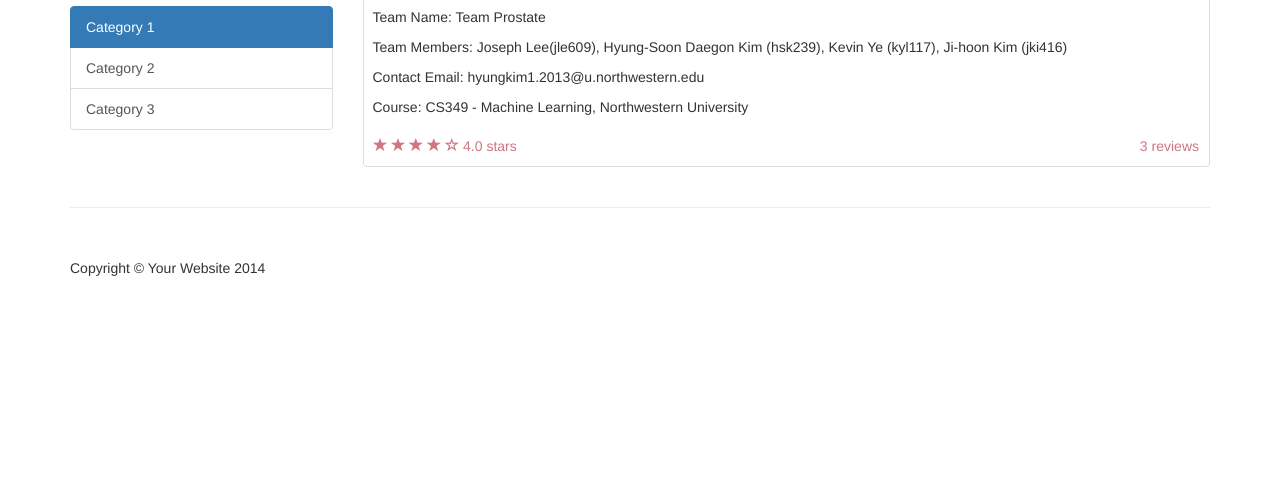
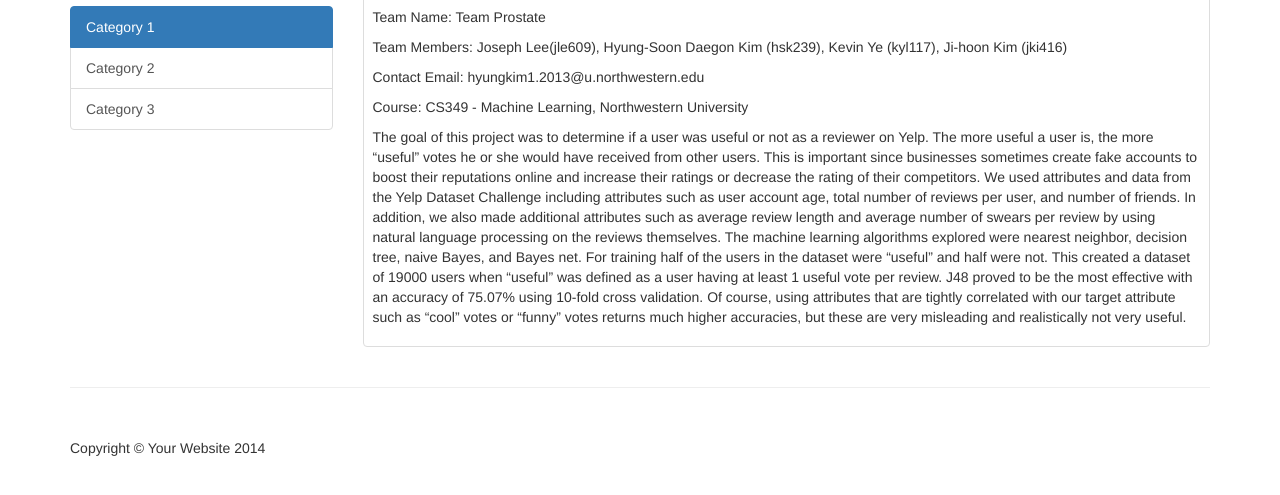
Before and after one commit to jlee-snn/machinelearningreport, a plain HTML site: page index.html in a window 1280 px wide. Shown: the part 113-608 px from the top of the page. Drawn offline with Linux system fonts and the light colour scheme.

Commit message:
Update index.html

```diff
--- a/index.html
+++ b/index.html
@@ -84,17 +84,12 @@
                         <p>Team Members: Joseph Lee(jle609), Hyung-Soon Daegon Kim (hsk239), Kevin Ye (kyl117),  Ji-hoon Kim (jki416)</p>
                         <p>Contact Email: hyungkim1.2013@u.northwestern.edu</p>
                         <p>Course: CS349 - Machine Learning, Northwestern University</p>
-                    </div>
-                    <div class="ratings">
-                        <p class="pull-right">3 reviews</p>
-                        <p>
-                            <span class="glyphicon glyphicon-star"></span>
-                            <span class="glyphicon glyphicon-star"></span>
-                            <span class="glyphicon glyphicon-star"></span>
-                            <span class="glyphicon glyphicon-star"></span>
-                            <span class="glyphicon glyphicon-star-empty"></span>
-                            4.0 stars
-                        </p>
+                        <p>The goal of this project was to determine if a user was useful or not as a reviewer on Yelp. The more useful a user is, the more “useful” votes he or she would have received from other users. This is important since businesses sometimes create fake accounts to boost their reputations online and increase their ratings or decrease the rating of their competitors.
+
+We used attributes and data from the Yelp Dataset Challenge including attributes such as user account age, total number of reviews per user, and number of friends. In addition, we also made additional attributes such as average review length and average number of swears per review by using natural language processing on the reviews themselves. The machine learning algorithms explored were nearest neighbor, decision tree, naive Bayes, and Bayes net. For training half of the users in the dataset were “useful” and half were not. This created a dataset of 19000 users when “useful” was defined as a user having at least 1 useful vote per review.
+
+J48 proved to be the most effective with an accuracy of 75.07% using 10-fold cross validation. Of course, using attributes that are tightly correlated with our target attribute such as “cool” votes or “funny” votes returns much higher accuracies, but these are very misleading and realistically not very useful.
+</p>
                     </div>
                 </div>
 
```
